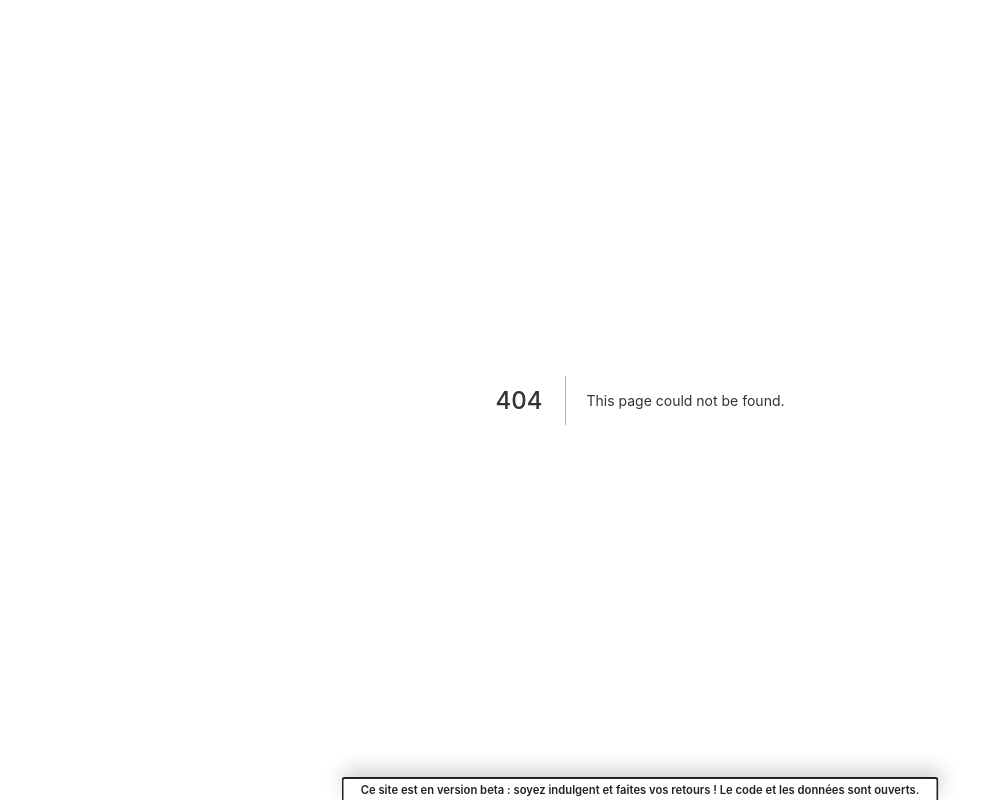
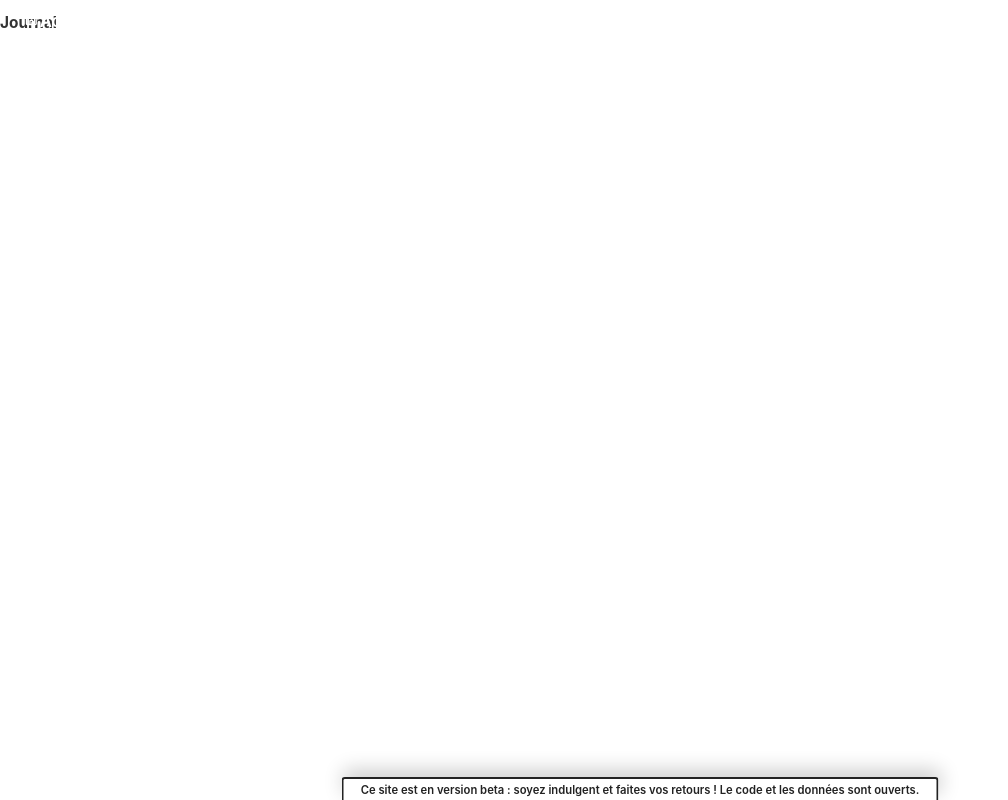
Before and after one commit to laem/transparencemedia, a Next.js app: page /journal/1 in a window 1280 px wide. Before the commit this address had no page. Shown: the whole page, without its empty margins (0-1008 px from the left). Built offline with nearby package versions, Linux system fonts and the light colour scheme.

Commit message:
feat: add journal page

```diff
--- /dev/null
+++ b/pages/journal/[id].jsx
@@ -0,0 +1,8 @@
+import React from "react"
+import Link from "next/link"
+
+function AboutPage() {
+  return <h2>Journal</h2>
+}
+
+export default AboutPage
```
